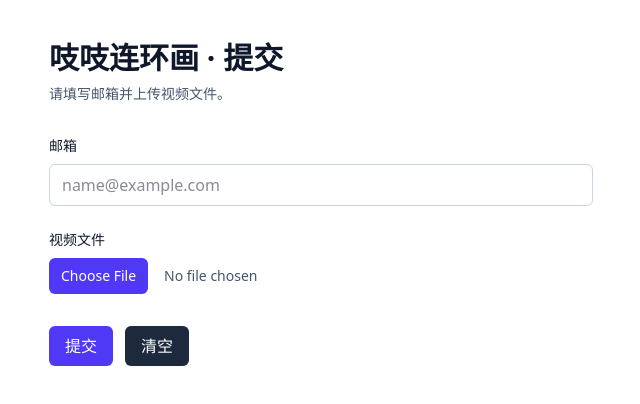
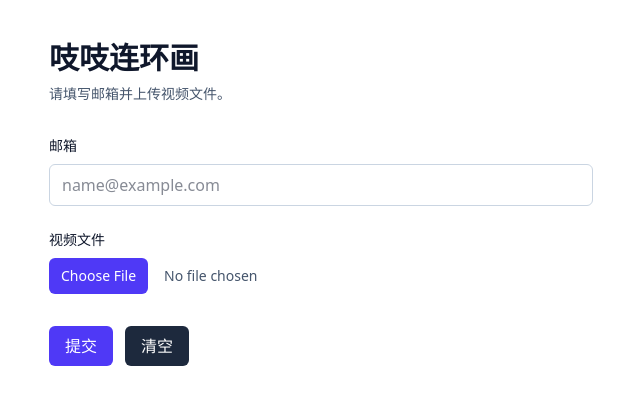
Before and after one commit to chiimagnus/ZZComicStripe_Web, a React (Vite) app: page / in a window 1280 px wide. Shown: the top 404 px of the page, without its empty margins (319-959 px from the left). Built offline with nearby package versions, Linux system fonts and the light colour scheme.

Commit message:
fix: 更新页面标题以简化内容
- 修改 index.html 和 App.tsx 中的标题，去掉多余的描述，使其更简洁。

```diff
--- a/index.html
+++ b/index.html
@@ -3,7 +3,7 @@
   <head>
     <meta charset="UTF-8" />
     <meta name="viewport" content="width=device-width, initial-scale=1.0" />
-    <title>吱吱连环画 | ZZComicStripe Web</title>
+    <title>吱吱连环画</title>
   </head>
   <body>
     <div id="root"></div>
--- a/src/App.tsx
+++ b/src/App.tsx
@@ -104,7 +104,7 @@ function App() {
     <div className="min-h-screen bg-white dark:bg-slate-950 text-slate-900 dark:text-slate-100">
       <div className="max-w-xl mx-auto px-4 py-10">
         <header className="mb-8">
-          <h1 className="text-3xl font-semibold">吱吱连环画 · 提交</h1>
+          <h1 className="text-3xl font-semibold">吱吱连环画</h1>
           <p className="text-sm text-slate-600 dark:text-slate-400 mt-2">请填写邮箱并上传视频文件。</p>
         </header>
 
```
